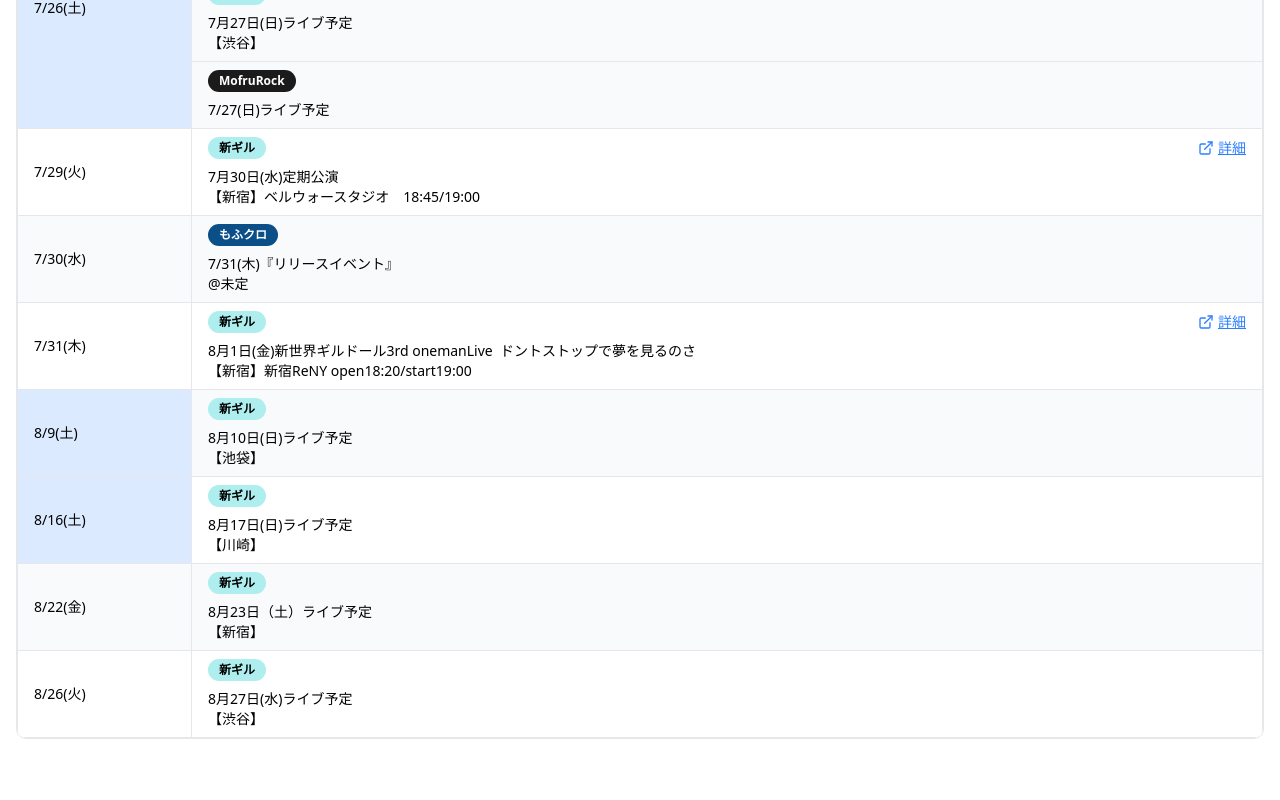
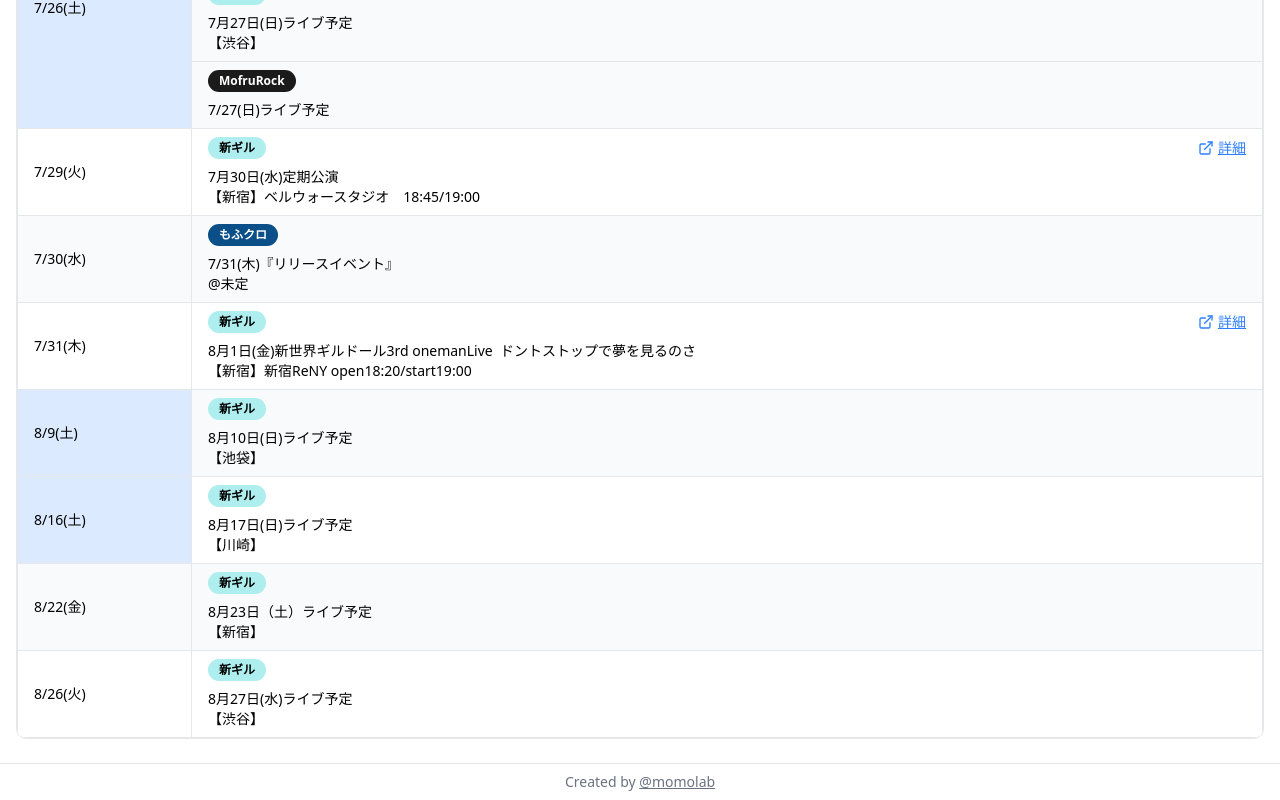
Before and after one commit to momo-lab/www-livelist, a React (Vite) app: page / in a window 1280 px wide. Shown: the part 2389-3189 px from the top of the page. Before the commit the page ends 3144 px from the top, so only its background shows below. Built offline with nearby package versions, Linux system fonts and the light colour scheme.

Commit message:
フッタを追加

```diff
--- a/src/App.tsx
+++ b/src/App.tsx
@@ -10,6 +10,17 @@ function App({ children }: AppProps) {
     <>
       <Header />
       <div className="pt-12">{children}</div>
+      <footer className="text-center text-sm text-gray-500 py-2 border-t border-gray-200 mt-2">
+        Created by{' '}
+        <a
+          href="https://x.com/momolab"
+          target="_blank"
+          rel="noopener noreferrer"
+          className="underline hover:text-blue-600 transition-colors"
+        >
+          @momolab
+        </a>
+      </footer>
     </>
   );
 }
```
